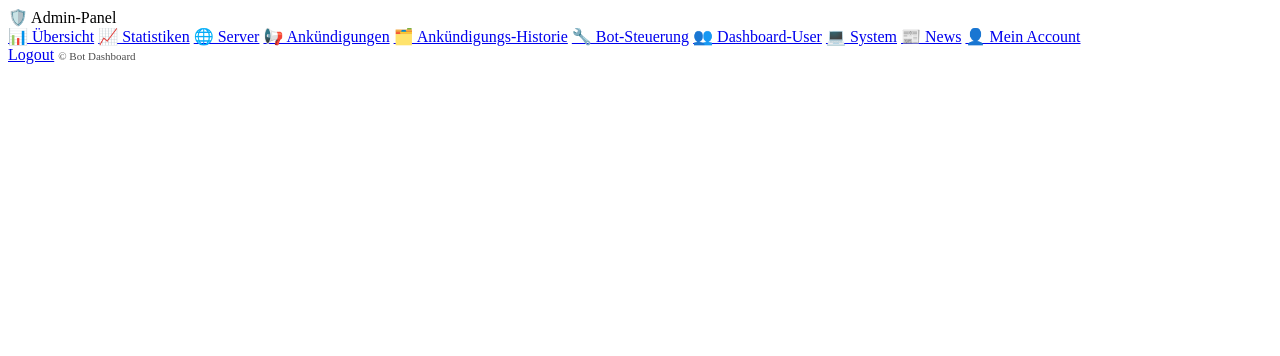
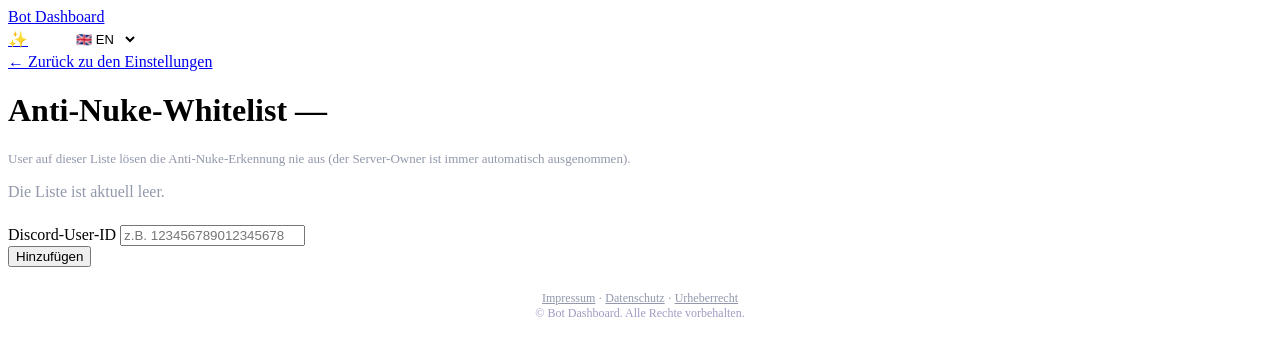
Before and after one commit to tojo01222-cloud/discord-bot-dashboard, a Python web app: template dashboard/backend/templates/dash_vertrauensliste.html in a window 1280 px wide. Shown: the top 356 px of the page. Run offline with Jinja, Linux system fonts and the light colour scheme; the template is opened without the code that fills it, so the values that code supplies are empty.

Commit message:
Update dash_vertrauensliste.html

```diff
--- a/dashboard/backend/templates/dash_vertrauensliste.html
+++ b/dashboard/backend/templates/dash_vertrauensliste.html
@@ -1,45 +1,28 @@
-<!DOCTYPE html>
-<html lang="de">
-<head>
-    <meta charset="UTF-8">
-    <meta name="viewport" content="width=device-width, initial-scale=1.0">
-    <title>{% block title %}Admin-Panel{% endblock %}</title>
-    <link rel="stylesheet" href="/static/style.css">
-    <link rel="stylesheet" href="/static/admin.css">
-</head>
-<body>
-    <div class="admin-layout">
-        <nav class="admin-sidebar">
-            <div class="admin-brand">🛡️ Admin-Panel</div>
-            <a href="/admin">📊 Übersicht</a>
-            <a href="/admin/stats">📈 Statistiken</a>
-            <a href="/admin/servers">🌐 Server</a>
-            <a href="/admin/broadcast">📢 Ankündigungen</a>
-            <a href="/admin/announcements">🗂️ Ankündigungs-Historie</a>
-            <a href="/admin/bot-control">🔧 Bot-Steuerung</a>
-            <a href="/admin/users">👥 Dashboard-User</a>
-            {% if admin and admin.is_superadmin %}
-            <a href="/admin/permissions">🔑 Rechteverwaltung</a>
-            <a href="/admin/groups">👨‍👩‍👧 Berechtigungsgruppen</a>
-            {% endif %}
-            <a href="/admin/system">💻 System</a>
-            <a href="/admin/news">📰 News</a>
-            <a href="/admin/account">👤 Mein Account</a>
-            <div class="admin-sidebar-footer">
-                <span>{{ admin.username if admin }}</span>
-                {% if operator_invite %}
-                <a href="{{ operator_invite }}" target="_blank">💬 Discord</a>
-                {% endif %}
-                <a href="/admin/logout">Logout</a>
-                <span style="font-size:11px; opacity:0.7;">© {{ current_year }} {% if operator_username %}{{ operator_username }}{% else %}Bot Dashboard{% endif %}</span>
-            </div>
-        </nav>
-        <main class="admin-content">
-            {% for message in messages %}
-            <div class="flash flash-{{ message.type }}">{{ message.text }}</div>
-            {% endfor %}
-            {% block content %}{% endblock %}
-        </main>
+{% extends "base.html" %}
+{% block title %}Anti-Nuke-Whitelist — {{ guild.name }}{% endblock %}
+{% block content %}
+<a href="/dashboard/{{ guild.id }}" class="back-link">← Zurück zu den Einstellungen</a>
+<h1>Anti-Nuke-Whitelist — {{ guild.name }}</h1>
+<p style="color:#9297ab; font-size:13px;">User auf dieser Liste lösen die Anti-Nuke-Erkennung nie aus (der Server-Owner ist immer automatisch ausgenommen).</p>
+
+{% if not trusted %}
+<p style="color:#9297ab;">Die Liste ist aktuell leer.</p>
+{% else %}
+{% for t in trusted %}
+<div style="display:flex; justify-content:space-between; align-items:center; padding:12px 0; border-bottom:1px solid #262838;">
+    <span>Discord-ID {{ t.user_id }}</span>
+    <form method="post" action="/dashboard/{{ guild.id }}/vertrauensliste/{{ t.user_id }}/entfernen">
+        <button type="submit" class="btn btn-small btn-ghost">Entfernen</button>
+    </form>
+</div>
+{% endfor %}
+{% endif %}
+
+<form method="post" action="/dashboard/{{ guild.id }}/vertrauensliste" class="settings-form" style="margin-top:24px;">
+    <div class="field">
+        <label for="discord_id">Discord-User-ID</label>
+        <input type="text" id="discord_id" name="discord_id" required placeholder="z.B. 123456789012345678">
     </div>
-</body>
-</html>
+    <button type="submit" class="btn btn-small">Hinzufügen</button>
+</form>
+{% endblock %}
```
